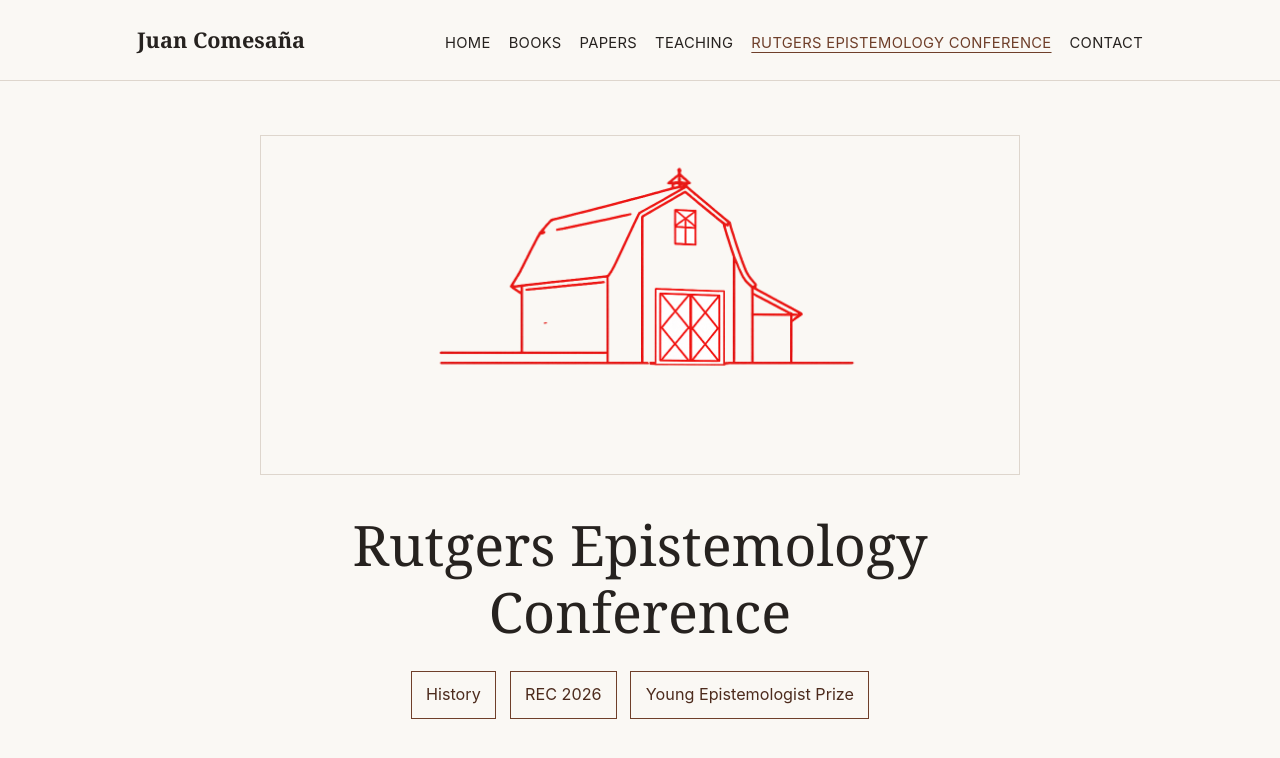
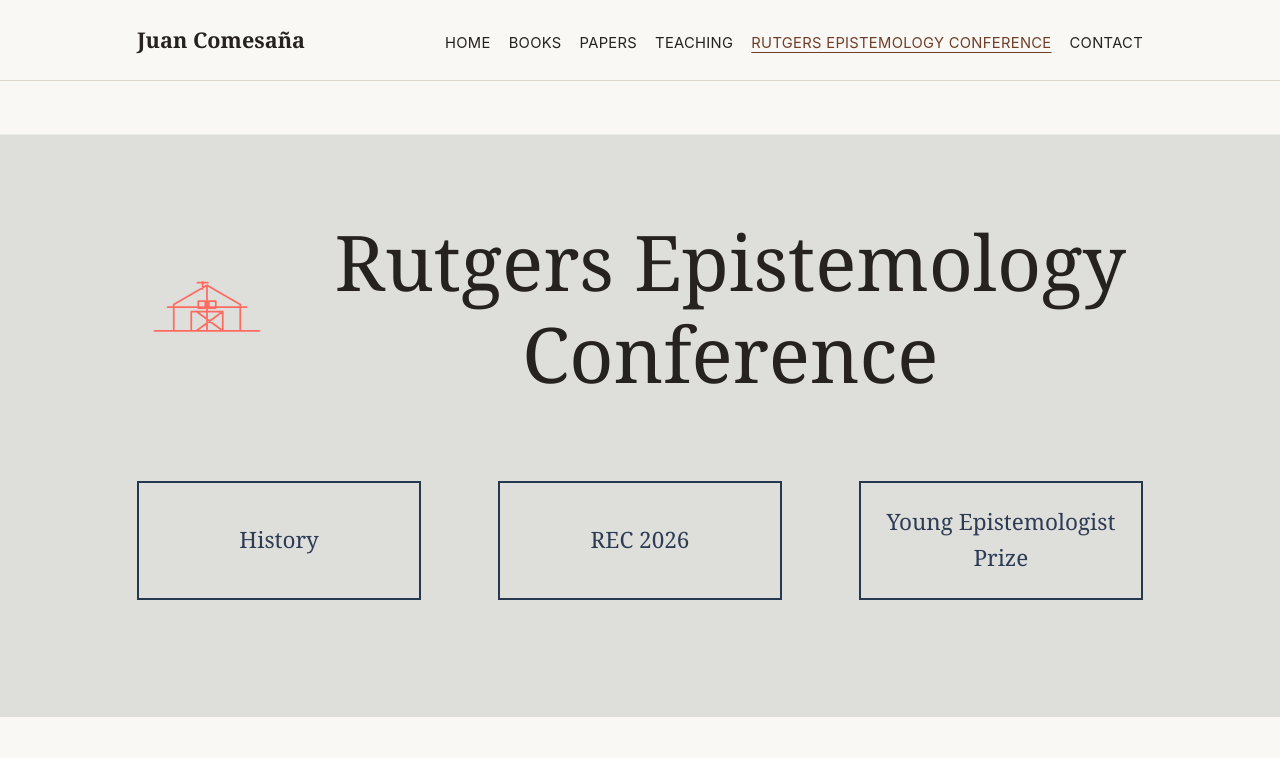
Before and after one commit to Comesana73/juancomesana.org, a Jekyll site: the page built from rec.md, in a window 1280 px wide. Shown: the top 758 px of the page. Built offline with Jekyll 4.4.1, drawn with Linux system fonts in a browser that asks for light colours.

Commit message:
Restyle REC landing page

```diff
--- a/assets/css/site.css
+++ b/assets/css/site.css
@@ -270,19 +270,68 @@
   padding: 1rem;
 }
 
-.rec-hero {
-  margin-bottom: 2rem;
+.rec-page {
+  background: #dedfdb;
+  box-shadow: 0 0 0 100vmax #dedfdb;
+  clip-path: inset(0 -100vmax);
+  max-width: none;
+  min-height: 58vh;
+  padding: 4.5rem 0 6.5rem;
+}
+
+.rec-title-group {
+  align-items: center;
+  display: flex;
+  gap: 2.25rem;
+  justify-content: center;
+  margin: 0 auto 4.5rem;
+}
+
+.rec-icon {
+  color: #ff6b61;
+  flex: 0 0 140px;
+  height: auto;
+  stroke: currentColor;
+  stroke-linecap: round;
+  stroke-linejoin: round;
+  stroke-width: 2;
+}
+
+.rec-icon path {
+  fill: none;
 }
 
 .rec-page h1 {
+  font-size: clamp(3rem, 6vw, 5.4rem);
+  font-weight: 400;
+  letter-spacing: 0;
+  margin: 0;
   text-align: center;
 }
 
-.rec-hero img {
-  border: 1px solid var(--border);
-  max-height: 340px;
-  object-fit: cover;
-  width: 100%;
+.rec-page .button-list {
+  display: grid;
+  gap: clamp(1.5rem, 6vw, 6rem);
+  grid-template-columns: repeat(3, minmax(0, 1fr));
+  margin: 0;
+}
+
+.rec-page .button-list a {
+  align-items: center;
+  border: 2px solid #26384f;
+  color: #2d3b55;
+  display: flex;
+  font-family: Georgia, "Times New Roman", serif;
+  font-size: 1.25rem;
+  justify-content: center;
+  min-height: 5rem;
+  padding: 1.2rem 1rem;
+  text-align: center;
+}
+
+.rec-page .button-list a:hover {
+  background: #26384f;
+  color: #fff;
 }
 
 @media (max-width: 800px) {
@@ -309,6 +358,25 @@
     grid-template-columns: 1fr;
   }
 
+  .rec-page .button-list {
+    grid-template-columns: 1fr;
+  }
+
+  .rec-title-group {
+    flex-direction: column;
+    gap: 1rem;
+    margin-bottom: 2.5rem;
+  }
+
+  .rec-icon {
+    flex-basis: auto;
+    width: 96px;
+  }
+
+  .rec-page {
+    padding: 3rem 0 4rem;
+  }
+
   .book img {
     max-width: 220px;
   }
--- a/rec.md
+++ b/rec.md
@@ -5,13 +5,15 @@
 image: /assets/images/rec-gathering.webp
 ---
 
-<div class="content content--center rec-page" markdown="1">
+<div class="content content--center rec-page">
 
-<div class="rec-hero">
-  <img src="{{ '/assets/images/rec-gathering.webp' | relative_url }}" alt="Rutgers Epistemology Conference gathering">
+<div class="rec-title-group">
+  <svg class="rec-icon" viewBox="0 0 160 80" role="img" aria-labelledby="rec-icon-title">
+    <title id="rec-icon-title">Line drawing of a barn</title>
+    <path d="M20 66h120M42 66V36l38-22 38 22v30M35 39h90M80 14v52M62 66V44h36v22M68 66l30-22M98 66L68 44M70 32h8v8h-8zM82 32h8v8h-8zM75 18v-8M69 11h12" />
+  </svg>
+  <h1>Rutgers Epistemology Conference</h1>
 </div>
-
-# Rutgers Epistemology Conference
 
 <div class="button-list">
   <a href="{{ '/rec/rec-history/' | relative_url }}">History</a>
```
